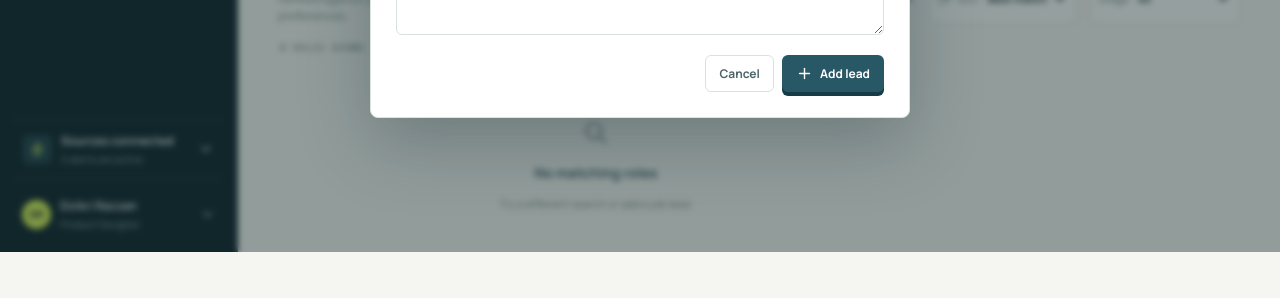
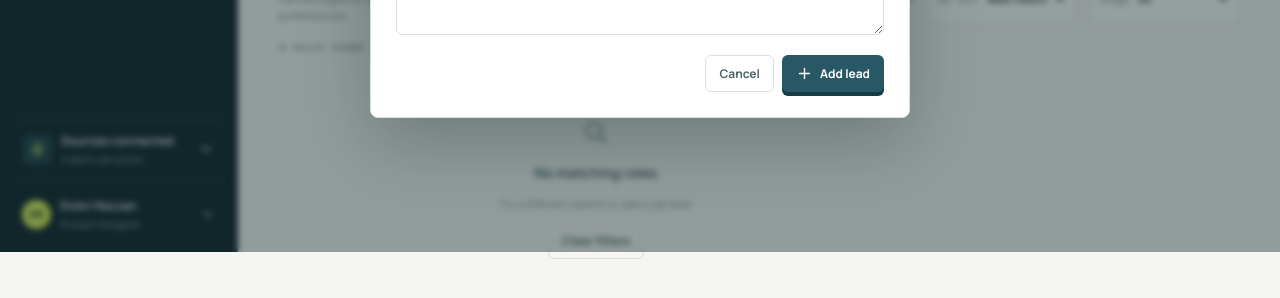
Before and after one commit to dzikrirazzan/job-finder, a React (Vite) app: page / in a window 1280 px wide. Both pictures are taken after typing "Sample" into the empty fields and a click on the button "Add a lead". Shown: the part 548-846 px from the top of the page. Built offline with nearby package versions, Linux system fonts and the light colour scheme.

Commit message:
feat: add clear filters action to empty results

```diff
--- a/src/App.jsx
+++ b/src/App.jsx
@@ -568,6 +568,11 @@ export default function App() {
                     <IconSearch size={26} />
                     <h3>No matching roles</h3>
                     <p>Try a different search or add a job lead.</p>
+                    {(query || activeFilters.length || stageFilter !== "All") && (
+                      <button className="secondary" onClick={() => { setQuery(""); setActiveFilters([]); setStageFilter("All"); }}>
+                        Clear filters
+                      </button>
+                    )}
                   </div>
                 )}
               </div>
```
